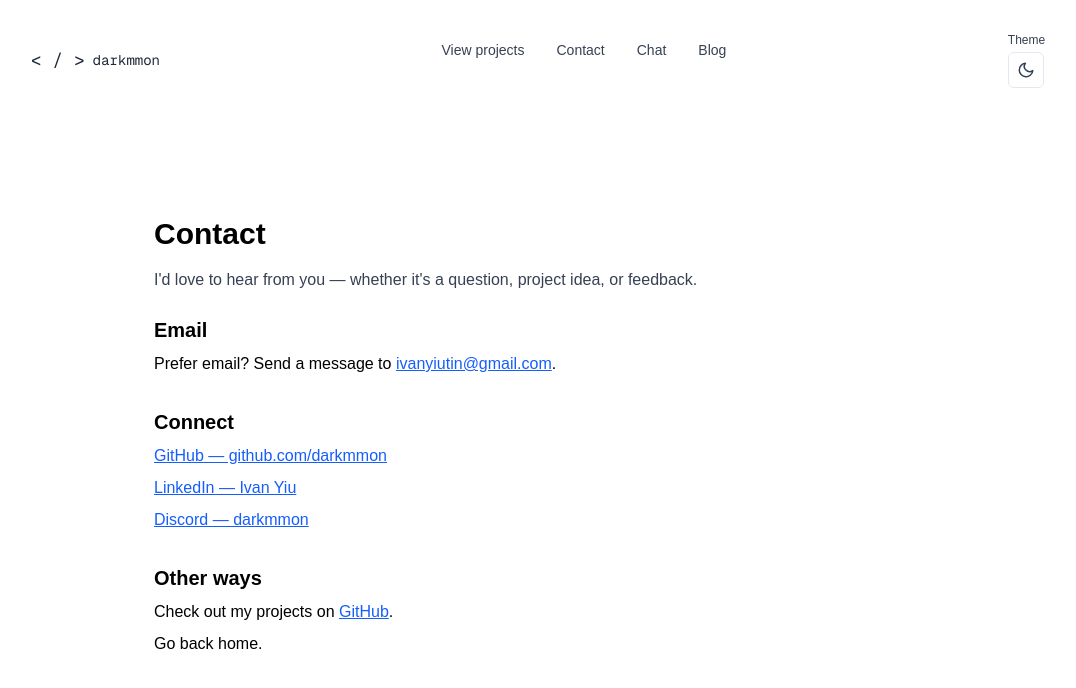
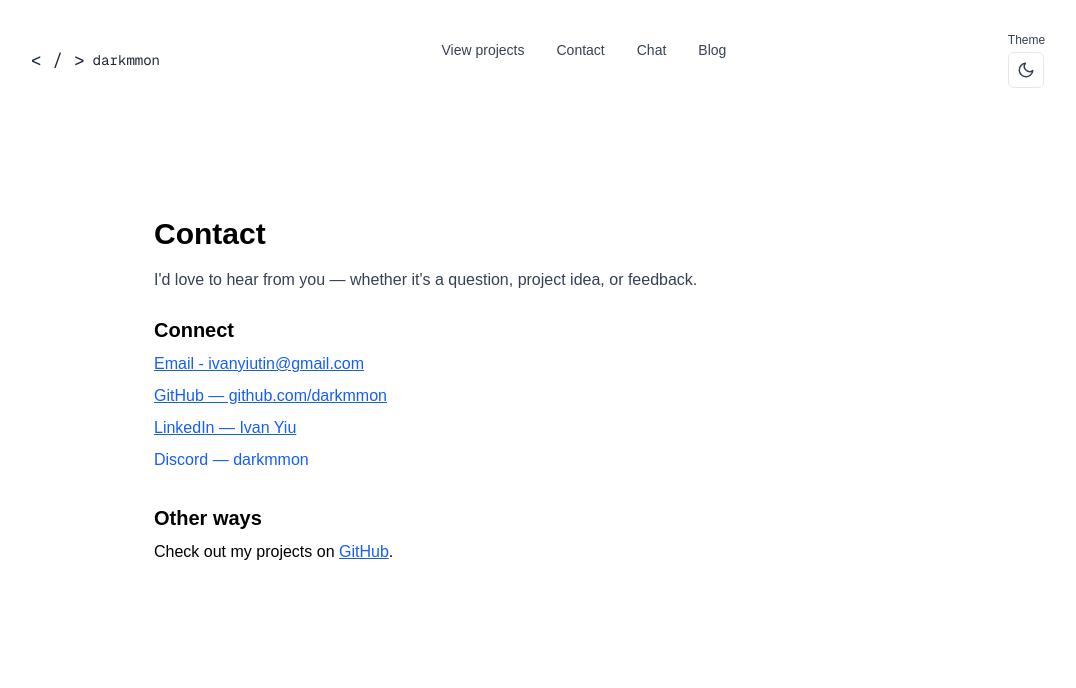
Before and after one commit to darkmmon/darkmmon.github.io, a Next.js app: page /contact in a window 1280 px wide. Shown: the top 688 px of the page, without its empty margins (102-1178 px from the left). Built offline with nearby package versions, Linux system fonts and the light colour scheme.

Commit message:
fix: move email to contact body instead of separateed session

```diff
--- a/src/app/contact/page.tsx
+++ b/src/app/contact/page.tsx
@@ -11,22 +11,16 @@
         </p>
 
         <section className="mb-8">
-          <h2 className="text-xl font-semibold mb-2">Email</h2>
-          <p className="mb-4">
-            Prefer email? Send a message to{' '}
-            <a
-              className="text-blue-600 dark:text-blue-400 underline"
-              href="mailto:ivanyiutin@gmail.com"
-            >
-              ivanyiutin@gmail.com
-            </a>
-            .
-          </p>
-        </section>
-
-        <section className="mb-8">
           <h2 className="text-xl font-semibold mb-2">Connect</h2>
           <ul className="space-y-2 list-none p-0">
+            <li>
+              <a
+                className="text-blue-600 dark:text-blue-400 underline"
+                href="mailto:ivanyiutin@gmail.com"
+              >
+                Email - ivanyiutin@gmail.com
+              </a>
+            </li>
             <li>
               <a
                 className="text-blue-600 dark:text-blue-400 underline"
@@ -53,7 +47,7 @@
             </li> */}
             <li>
               <a
-                className="text-blue-600 dark:text-blue-400 underline"
+                className="text-blue-600 dark:text-blue-400 under line"
                 href="https://discord.com/users/ilv_Rem"
               >
                 Discord — darkmmon
@@ -74,9 +68,6 @@
             </a>
             .
           </p>
-          <p>
-            Go back <Link href="/">home</Link>.
-          </p>
         </section>
       </div>
     </main>
```
